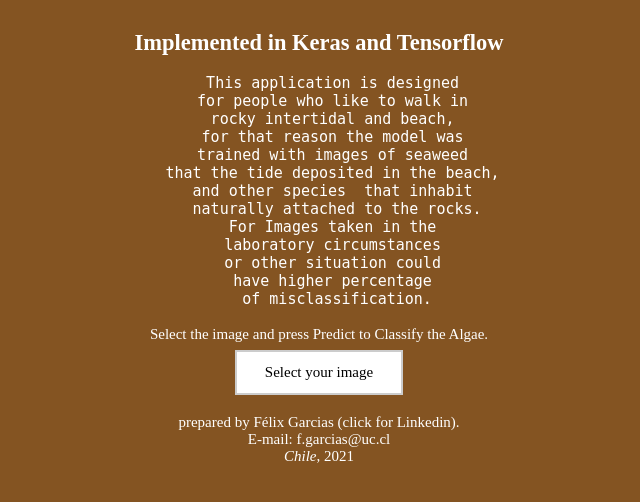
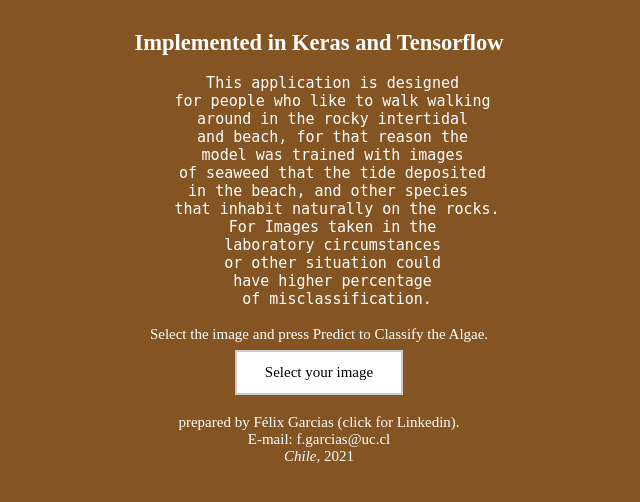
Before and after one commit to Fgarciash/Algae-Classifier, a Flask app: page / in a window 1280 px wide. Shown: the part 34-536 px from the top of the page, without its empty margins (321-961 px from the left). Run offline with Flask 2, Linux system fonts and the light colour scheme; some libraries are stand-ins or nearby versions.

Commit message:
Versión 8

```diff
--- a/templates/index.html
+++ b/templates/index.html
@@ -32,13 +32,13 @@
 <pre>
 
     This application is designed
-    for people who like to walk in
-    rocky intertidal and beach,
-    for that reason the model was
-    trained with images of seaweed
-    that the tide deposited in the beach,
-    and other species  that inhabit
-    naturally attached to the rocks.
+    for people who like to walk walking
+    around in the rocky intertidal
+    and beach, for that reason the
+    model was trained with images
+    of seaweed that the tide deposited
+    in the beach, and other species
+    that inhabit naturally on the rocks.
     For Images taken in the
     laboratory circumstances
     or other situation could
```
